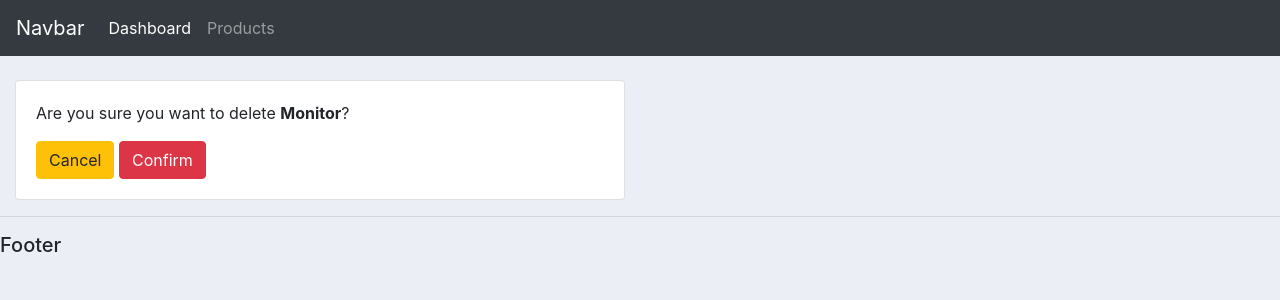
After one commit to keeran2488/Customer_Management_System, a Django app: page /delete_order/3/ in a window 1280 px wide. The commit adds this page. Shown: the top 300 px of the page. Run offline with Django 3.2, Linux system fonts and the light colour scheme; data comes from the database, SQL or seed files in the repository; both versions use the stored data as it was after the commit; some libraries are stand-ins or nearby versions.

Commit message:
CRUD with Model Form completed

```diff
--- a/accounts/models.py
+++ b/accounts/models.py
@@ -47,3 +47,6 @@ class Order(models.Model):
     product = models.ForeignKey(Product, on_delete=models.SET_NULL, null = True)
     date_created = models.DateTimeField(auto_now_add=True)
     status = models.CharField(max_length=200, null=True, choices=STATUS)
+
+    def __str__(self):
+        return self.product.name
--- a/accounts/templates/accounts/customer.html
+++ b/accounts/templates/accounts/customer.html
@@ -66,8 +66,8 @@
                             <td>{{ order.product.category }}</td>
                             <td>{{ order.date_created }}</td>
                             <td>{{ order.status }}</td>
-                            <td><a class="btn btn-sm btn-info" href="">Update</a></td>
-                            <td><a class="btn btn-sm btn-danger" href="">Remove</a></td>
+                            <td><a class="btn btn-sm btn-info" href="{% url 'update_order' order.id %}">Update</a></td>
+                            <td><a class="btn btn-sm btn-danger" href="{% url 'delete_order' order.id %}">Remove</a></td>
                         </tr>
                     {% endfor %}
                 </table>
--- a/accounts/templates/accounts/dashboard.html
+++ b/accounts/templates/accounts/dashboard.html
@@ -49,7 +49,7 @@
                             <td>{{ order.date_created }}</td>
                             <td>{{ order.status }}</td>
                             <td><a class="btn btn-sm btn-info" href="{% url 'update_order' order.id %}">Update</a></td>
-                            <td><a class="btn btn-sm btn-danger" href="">Delete</a></td>
+                            <td><a class="btn btn-sm btn-danger" href="{% url 'delete_order' order.id %}">Delete</a></td>
                         </tr>
                     {% endfor %}
                 </table>
--- /dev/null
+++ b/accounts/templates/accounts/delete.html
@@ -0,0 +1,18 @@
+{% extends 'accounts/base.html' %}
+{% load static %}
+
+{% block content %}
+    <br>
+    <div class="row">
+        <div class="col-md-6">
+            <div class="card card-body">
+                <p>Are you sure you want to delete <b>{{ item }}</b>?
+                <form action="{% url 'delete_order' item.id %}" method="POST">
+                    {% csrf_token %}
+                    <a class="btn btn-warning" href="{% url 'home' %}">Cancel</a>
+                    <input class="btn btn-danger" type="submit" value="Confirm">
+                </form>
+            </div>
+        </div>
+    </div>
+{% endblock content %}
--- a/accounts/urls.py
+++ b/accounts/urls.py
@@ -7,4 +7,5 @@ urlpatterns = [
     path('cutomer/<str:pk>/',views.customers, name="customer"),
     path('create_order/', views.createOrder, name="create_order"),
     path('update_order/<str:pk>/', views.updateOrder, name="update_order"),
+    path('delete_order/<str:pk>/', views.deleteOrder, name="delete_order"),
 ]
--- a/accounts/views.py
+++ b/accounts/views.py
@@ -71,8 +71,28 @@ def updateOrder(request, pk):
 
     form = OrderForm(instance=order)
 
+    if request.method ==  "POST":
+        form = OrderForm(request.POST, instance=order)
+        if form.is_valid():
+            form.save()
+            return redirect("/")
+
     context={
-        'form':form
+        'form':form,
     }
 
     return render(request,"accounts/order_form.html", context)
+
+
+def deleteOrder(request, pk):
+    order = Order.objects.get(id = pk)
+
+    if request.method == "POST":
+        order.delete()
+        return redirect("/")
+
+    context={
+        'item': order,
+    }
+
+    return render(request, "accounts/delete.html", context)
```
Also changed, not shown: accounts/templates/accounts/order_form.html (+11 -6 lines), db.sqlite3.
